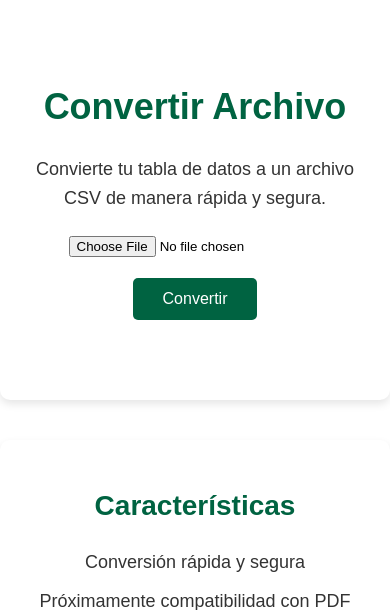
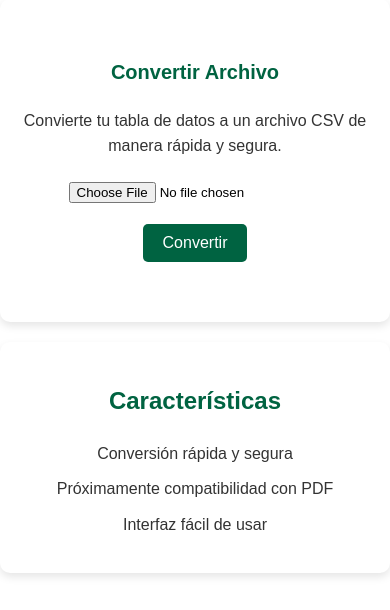
Before and after one commit to SkilletGD/PythonConvertidor, a Flask app: page / in a window 390 px wide; the page is wider, and only the part inside the window is pictured. Shown: the part 301-911 px from the top of that part. Run offline with Flask 3, Linux system fonts and the light colour scheme.

Commit message:
styles.css

```diff
--- a/static/styles.css
+++ b/static/styles.css
@@ -64,45 +67,47 @@ header {
 }
 
 .nav-links li {
-    margin-left: 20px;
+    margin-left: 15px;
 }
 
 .nav-links a {
-    color: #006341; /* Color verde UAEMex */
+    color: #006341;
     text-decoration: none;
     font-size: 16px;
     transition: color 0.3s;
 }
 
 .nav-links a:hover {
-    color: #004d29; /* Color verde oscuro UAEMex */
+    color: #004d29;
 }
 
+/* Contenedor principal */
 .cont {
     text-align: center;
-    padding: 60px 20px;
+    padding: 40px 20px;
     background-color: #ffffff;
     box-shadow: 0 4px 8px rgba(0, 0, 0, 0.1);
     border-radius: 10px;
-    margin: 40px auto;
-    max-width: 1000px;
+    margin: 20px auto;
+    max-width: 90%;
 }
 
 .cont h1 {
     color: #006341;
-    font-size: 36px;
+    font-size: 28px;
     margin-bottom: 20px;
 }
 
 .cont p {
     color: #333333;
-    font-size: 18px;
+    font-size: 16px;
     margin-bottom: 20px;
 }
 
+/* Sección de características */
 .features {
-    max-width: 800px;
-    margin: 40px auto;
+    max-width: 90%;
+    margin: 20px auto;
     padding: 20px;
     background-color: #ffffff;
     box-shadow: 0 4px 8px rgba(0, 0, 0, 0.1);
@@ -112,7 +117,7 @@ header {
 
 .features h2 {
     color: #006341;
-    font-size: 28px;
+    font-size: 24px;
     margin-bottom: 20px;
 }
 
@@ -123,16 +128,17 @@ header {
 
 .features li {
     margin-bottom: 10px;
-    font-size: 18px;
+    font-size: 16px;
     color: #333333;
 }
 
+/* Botones */
 .btn {
     display: inline-block;
     padding: 12px 30px;
     border: none;
     border-radius: 5px;
-    background-color: #006341; /* Color verde UAEMex */
+    background-color: #006341;
     color: #ffffff;
     cursor: pointer;
     margin: 20px 0;
@@ -181,7 +189,53 @@ footer p {
     font-size: 14px;
 }
 
-/*Quitamos subrayado de la palabra descargar archivo*/
-a.btn {
-    text-decoration: none;
+/* Media Queries para dispositivos móviles */
+@media (max-width: 768px) {
+    .navbar {
+        flex-direction: column;
+        align-items: flex-start;
+    }
+
+    .nav-links {
+        flex-direction: column;
+        align-items: flex-start;
+    }
+
+    .nav-links li {
+        margin: 10px 0;
+    }
+
+    .social-icons {
+        padding-right: 10px;
+    }
+
+    .features, .cont {
+        margin: 20px auto;
+    }
+
+    .cont h1 {
+        font-size: 24px;
+    }
 }
+
+@media (max-width: 480px) {
+    .navbar {
+        padding: 10px;
+    }
+
+    .logo img {
+        width: 120px;
+    }
+
+    .cont h1 {
+        font-size: 20px;
+    }
+
+    .btn {
+        padding: 10px 20px;
+    }
+
+    .footer-links a {
+        font-size: 12px;
+    }
+}
```
Also changed, not shown: other parts of static/styles.css (+16 -11 lines).
